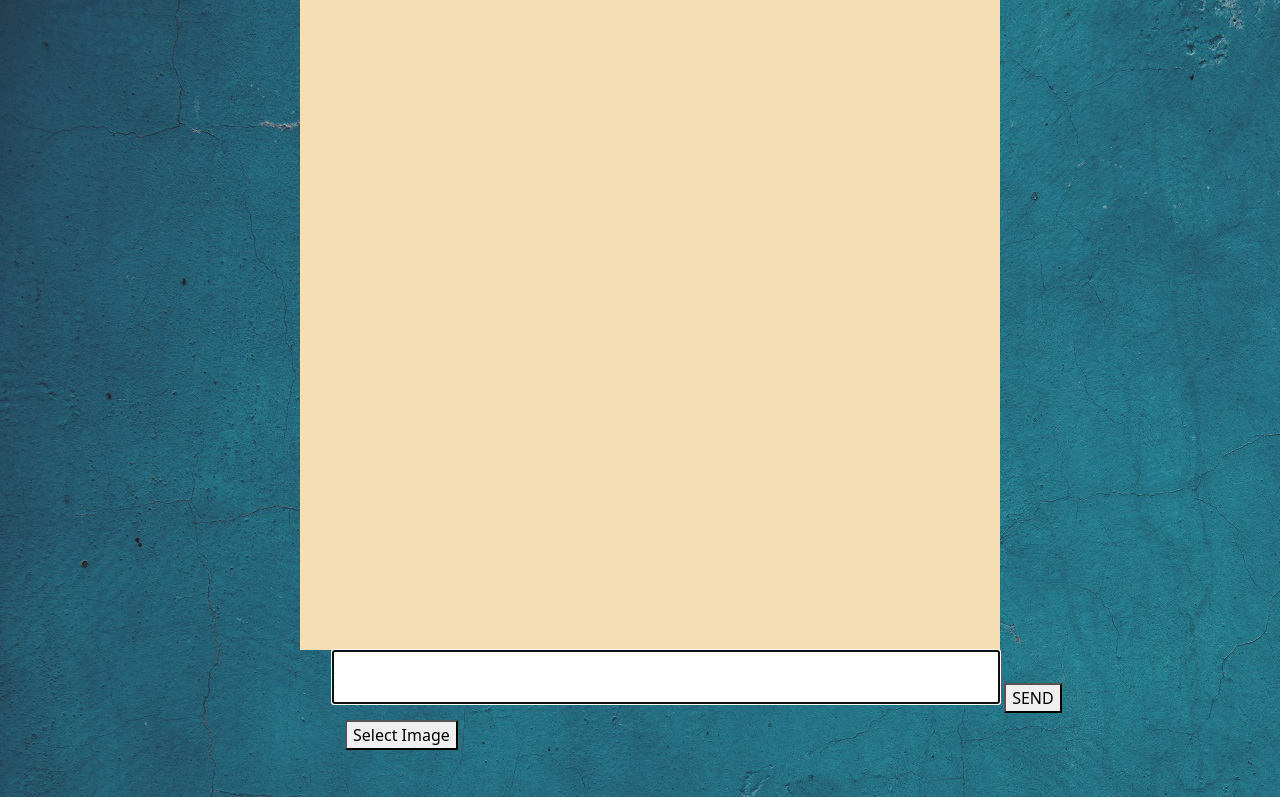
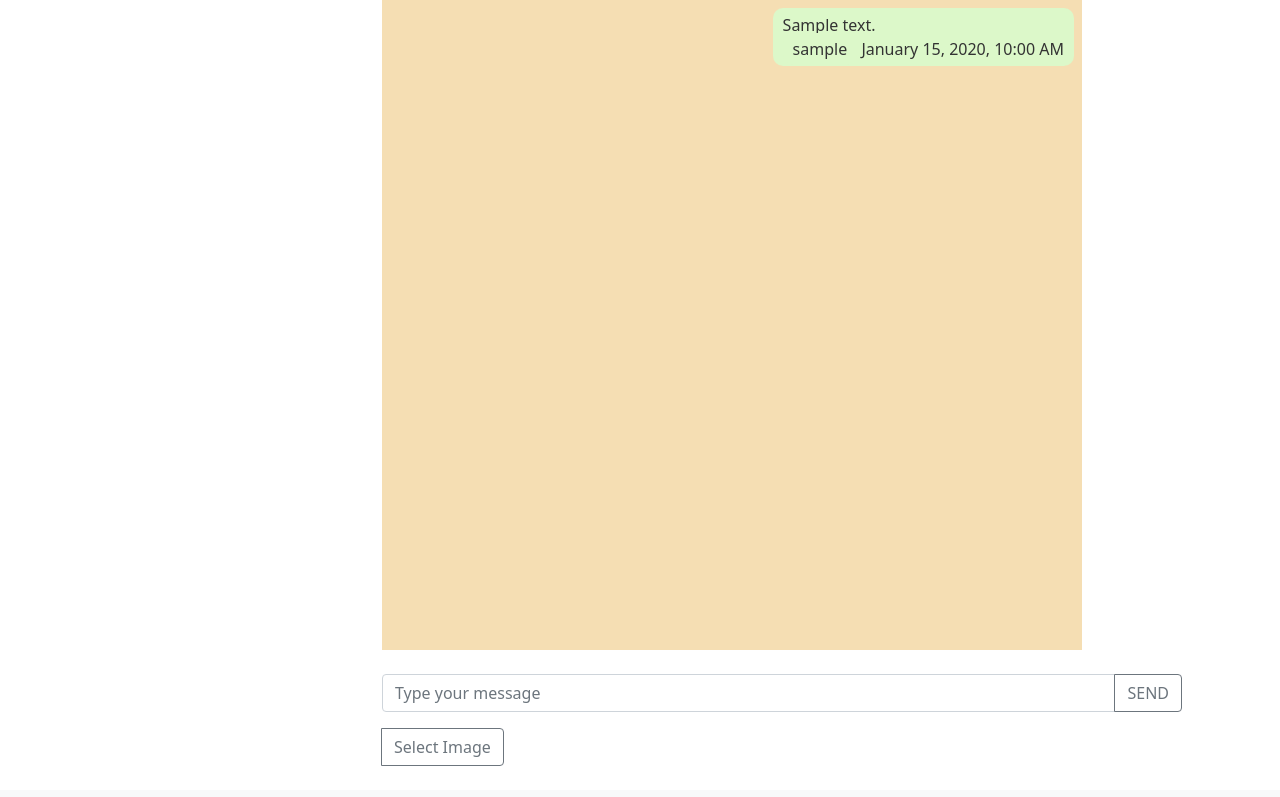
Before and after one commit to sinasezza/sinagram-Django, a Django app: page /messenger/contact-chat/1/ in a window 1280 px wide. Shown: the part 56-853 px from the top of the page. After the commit the page ends 822 px from the top, so only its background shows below. Run offline with Django 4.2, Linux system fonts and the light colour scheme; a user stored in the database is signed in; tables that the repository leaves empty hold one stand-in row (values such as "Sample post"); some libraries are stand-ins or nearby versions.

Commit message:
feat: channels added and configured to project and contact chat page prepared.

```diff
--- a/messenger/views.py
+++ b/messenger/views.py
@@ -36,6 +36,7 @@ def get_or_create_room(request, receiver_id: str):
 @users_decorators.profile_required
 def contact_chat_view(request, room_id: str):
     room = get_object_or_404(models.PrivateRoom, id=room_id)
+    room_messages = room.private_messages.all()
 
     form = forms.SendMessageForm()
 
@@ -44,6 +45,7 @@ def contact_chat_view(request, room_id: str):
         'room': room,
         'sender': room.user1,
         'receiver': room.user2,
+        'room_messages': room_messages,
     }
     return render(request, 'messenger/contact_chat_page.html', context)
 
--- a/pyproject.toml
+++ b/pyproject.toml
@@ -32,6 +32,7 @@ django-phonenumber-field = {extras = ["phonenumbers"], version = "^7.3.0"}
 crispy-bootstrap5 = "^2024.2"
 django-crispy-forms = "^2.1"
 ruff = "^0.3.5"
+channels = {extras = ["daphne"], version = "^4.1.0"}
 
 
 [build-system]
--- /dev/null
+++ b/sinagram/routing.py
@@ -0,0 +1,6 @@
+from django.urls import re_path
+from messenger import consumers as messenger_consumers
+
+websocket_urlpatterns = [
+    re_path(r'ws/messenger/(?P<room_name>[\w-]+)/$', messenger_consumers.MessengerConsumer.as_asgi()),
+]
--- a/static/css/styles.css
+++ b/static/css/styles.css
@@ -121,3 +121,24 @@
 .editOptions {
   font-size: 25px;
 }
+/* ------------------------- */
+.message-container {
+  display: flex;
+  flex-direction: column;
+}
+
+.message-sender {
+  align-self: flex-end;
+  background-color: #DCF8C9;
+  color: #333;
+  border-radius: 10px;
+  padding: 5px 10px;
+}
+
+.message-receiver {
+  align-self: flex-start;
+  background-color: #E3E3E3;
+  color: #333;
+  border-radius: 10px;
+  padding: 5px 10px;
+}
--- a/templates/messenger/contact_chat_page.html
+++ b/templates/messenger/contact_chat_page.html
@@ -1,77 +1,95 @@
 {% extends "base/base.html" %}
 
-{% block title %}
-    chat
-{% endblock title %}
+{% block title %} chat {% endblock title %}
+
+{% block content %}
+<div class="container">
+  <div id="_messages" onclick="isOpenMenu=false;hide_menu(event);" oncontextmenu="event.preventDefault();">
+    <div class="message-container">
+      {% for message in room_messages %}
+        <div class="message-{% if message.sender == sender %}sender{% else %}receiver{% endif %} mx-2 my-2">
+          <div class="message-content">
+            {{ message.message }}
+          </div>
+          <div class="message-info">
+            <span class="message-sender">{{ message.sender }}</span>
+            <span class="message-date">{{ message.sent_date|date:"F d, Y, h:i A" }}</span>
+          </div>
+        </div>
+      {% endfor %}
+    </div>
+  </div>
+
+
+  <div id="mask" onclick="hideImg()"></div>
+
+  <ul id="messageContextMenu" class="dropdown-menu" aria-labelledby="dropdownMenuButton" oncontextmenu="event.preventDefault();">
+    <li id="cp" class="dropdown-item">Copy</li>
+    <li id="del" class="dropdown-item">Delete</li>
+  </ul>
+
+  <div id="form_div" class="mt-4">
+    <form method="POST" id="send_message_form" action="" class="mb-4">
+      {% csrf_token %}
+      <div class="input-group mb-3">
+        <input type="text" class="form-control" placeholder="Type your message" aria-label="Type your message" aria-describedby="msg_btn" name="message" id="message">
+        <button class="btn btn-outline-secondary" type="submit" id="msg_btn">SEND</button>
+      </div>
+
+      <div class="input-group">
+        <input type="file" name="file" id="id_file" accept="image/*" style="display: none;">
+        <label for="id_file" class="btn btn-outline-secondary">Select Image</label>
+      </div>
+
+    </form>
+
+    <ul id="deletionForm" class="list-group">
+      <li class="list-group-item">Are you sure to delete this message ?</li>
+      <li class="list-group-item"><button id="del_button" class="btn btn-danger">Yes, delete message</button></li>
+      <li class="list-group-item"><button id="dont_del_button" class="btn btn-secondary">NO, don't delete</button></li>
+    </ul>
+  </div>
+</div>
+{% endblock content %}
 
 
 
-{% block content %}
+{% block custom_js %}
+    <script>
+      $(document).ready(function() {
 
-    <div  id="_messages" onclick="isOpenMenu=false;hide_menu(event);" oncontextmenu='event.preventDefault();'> </div>
+      });
+    </script>
+{% endblock custom_js %}
 
-    <div id="mask" onclick="hideImg()"></div>
-
-    <ul id="messageContextMenu" oncontextmenu="event.preventDefault();">
-        <li id="cp">Copy</li>
-        <li id="del">Delete</li>
-    </ul>
-
-
-    <div id="form_div" >
-        <form method="POST" id="send_message_form" action="">
-            {% csrf_token %}
-            <ul>
-                <li>{{form.message}}</li>
-                <li><button id="msg_btn">SEND</button></li>
-                <label for="id_file" class="btn"><button onclick="$('#id_file').click();">Select Image</button> </label>
-                <li><input type="file" name="file" id="id_file" accept="image/*" style="visibility:hidden;"></li>
-            </ul>
-
-            <br>
-
-        </form>
-
-        <ul id="deletionForm">
-            <li> Are you sure to delete this message ?</li>
-            <li><button id="del_button">Yes,delete message</button> </li>
-            <li><button id="dont_del_button">NO,Don't Delete</button> </li>
-        </ul>
-
-    </div>
-
-
-
-
+{% comment %} {% block custom_js %}
   <script>
-        var message_num = '0';
-        var fetched_num = '0';
-        var current_user = '{{request.user}}';
+    var message_num = "0";
+    var fetched_num = "0";
+    var current_user = "{{request.user}}";
     var isOpenMenu = false;
     var isOpen_delete_confirm = false;
     var isAdded = true;
-        document.body.style.backgroundImage = 'url("/static/images/background.jpg")';
-        const main_form = $('#send_message_form');
-        const main_text = $('#id_text')
-        const main_file = $('#id_file');
+    const main_form = $("#send_message_form");
+    const main_text = $("#id_text");
+    const main_file = $("#id_file");
 
     // -------------------------
-        $('#send_message_form').on('submit',submit_message);
+    $("#send_message_form").on("submit", submit_message);
     // -------------------------
-        $('#send_message_form').on('keydown',function(event) {
-            if(event.shiftKey && event.keyCode == 13 )
-                return ;
-            if(event.keyCode == 13){
+    $("#send_message_form").on("keydown", function (event) {
+      if (event.shiftKey && event.keyCode == 13) return;
+      if (event.keyCode == 13) {
         event.preventDefault();
-                if (!main_text.val() && !main_file.val()){
+        if (!main_text.val() && !main_file.val()) {
           return;
         }
 
         $.ajax({
-                    type: 'POST',
-                    url : window.location.href,
+          type: "POST",
+          url: window.location.href,
           data: new FormData(this),
-                    success : function(response) {
+          success: function (response) {
             main_form.trigger("reset");
             main_text.trigger("focus");
             isAdded = true;
@@ -79,23 +97,22 @@
           cache: false,
           contentType: false,
           processData: false,
-                })
+        });
       }
-
     });
     // -------------------------
     function submit_message(e) {
       e.preventDefault();
 
-            if (!main_text.val() && !main_file.val()){
+      if (!main_text.val() && !main_file.val()) {
         return;
       }
 
       $.ajax({
-                type: 'POST',
-                url : window.location.href,
+        type: "POST",
+        url: window.location.href,
         data: new FormData(this),
-                success : function(response) {
+        success: function (response) {
           main_form.trigger("reset");
           main_text.trigger("focus");
           isAdded = true;
@@ -103,62 +120,70 @@
         cache: false,
         contentType: false,
         processData: false,
-            })
+      });
     }
     // -------------------------
-		function show_menu(e){
+    function show_menu(e) {
       e.preventDefault();
-            isOpenMenu = true
-            var menu = $('#messageContextMenu');
-            var del_button  = $('#del');
-            var copy_button = $('#cp');
-            if(e.srcElement.getElementsByTagName('img')[0] || e.srcElement.tagName == 'IMG'){
-                copy_button.css('display','none');
-                menu.css('height','45px');
-            }else{
-                $('#cp').css('display','block');
-                menu.css('height','90px');
+      isOpenMenu = true;
+      var menu = $("#messageContextMenu");
+      var del_button = $("#del");
+      var copy_button = $("#cp");
+      if (
+        e.srcElement.getElementsByTagName("img")[0] ||
+        e.srcElement.tagName == "IMG"
+      ) {
+        copy_button.css("display", "none");
+        menu.css("height", "45px");
+      } else {
+        $("#cp").css("display", "block");
+        menu.css("height", "90px");
       }
 
-            del_button.unbind().click(function(){
-                menu.css('display','none');
+      del_button.unbind().click(function () {
+        menu.css("display", "none");
         isOpenMenu = false;
-                if(e.srcElement.tagName == 'IMG')
-                    show_delete_confirm(e,e.srcElement.parentElement.id);
-                else
-                    show_delete_confirm(e,e.srcElement['id']);
+        if (e.srcElement.tagName == "IMG")
+          show_delete_confirm(e, e.srcElement.parentElement.id);
+        else show_delete_confirm(e, e.srcElement["id"]);
       });
-            copy_button.unbind().click(function(){
-                menu.css('display','none');
+      copy_button.unbind().click(function () {
+        menu.css("display", "none");
         isOpenMenu = false;
-                navigator.clipboard.writeText(e.srcElement.getElementsByClassName('msg')[0].innerHTML);
+        navigator.clipboard.writeText(
+          e.srcElement.getElementsByClassName("msg")[0].innerHTML
+        );
       });
-            menu.css('left', e.pageX+'px');
-			menu.css('top', e.pageY+'px');
-			menu.css('display', "inline");
+      menu.css("left", e.pageX + "px");
+      menu.css("top", e.pageY + "px");
+      menu.css("display", "inline");
     }
     // --------------------------
     function hide_menu() {
-		    $('#messageContextMenu').css('display','none');
+      $("#messageContextMenu").css("display", "none");
     }
     // --------------------------
-        function show_delete_confirm(event,num){
+    function show_delete_confirm(event, num) {
       if (isOpen_delete_confirm == false) {
         isOpen_delete_confirm = true;
-                var prev_color = $('#'+num).css('background-color')
-                $('#'+num).css('background-color','#dda0dd');
-                const deletionForm = $('#deletionForm');
-                deletionForm.css('display','inline-block');
+        var prev_color = $("#" + num).css("background-color");
+        $("#" + num).css("background-color", "#dda0dd");
+        const deletionForm = $("#deletionForm");
+        deletionForm.css("display", "inline-block");
         var h = event.pageY;
-                deletionForm.css('left' , '350px');
-                deletionForm.css('top' ,  (h-10)+'px');
+        deletionForm.css("left", "350px");
+        deletionForm.css("top", h - 10 + "px");
 
-                $('#del_button').unbind().click(function() {
+        $("#del_button")
+          .unbind()
+          .click(function () {
             delete_message(num);
             hide_deletion_confirm();
             isOpen_delete_confirm = false;
           });
-                $('#dont_del_button').unbind().click(function() {
+        $("#dont_del_button")
+          .unbind()
+          .click(function () {
             hide_deletion_confirm();
             event.srcElement.style.backgroundColor = prev_color;
             isOpen_delete_confirm = false;
@@ -166,89 +191,103 @@
       }
     }
     // --------------------------
-        function hide_deletion_confirm(){
-            $('#deletionForm').css('display','none');
+    function hide_deletion_confirm() {
+      $("#deletionForm").css("display", "none");
     }
     // --------------------------
-        function delete_message(num){
-            var url = '/delete-message/'+num+'/';
+    function delete_message(num) {
+      var url = "/delete-message/" + num + "/";
       $.ajax({
-                type:'POST',
-                url : url,
+        type: "POST",
+        url: url,
         data: {
-                    csrfmiddlewaretoken: '{{csrf_token}}',
+          csrfmiddlewaretoken: "{{csrf_token}}",
         },
-            })
+      });
     }
     // --------------------------
-        setInterval(function() {
+    setInterval(function () {
       $.ajax({
-                    type:'GET',
-                    url : 'message-count/',
-                    success : function(response){
+        type: "GET",
+        url: "message-count/",
+        success: function (response) {
           fetched_num = response;
+        },
+      });
+      // -------------------------
+      if (message_num != fetched_num) {
+        const $messages = $("#_messages");
+        $.ajax({
+          type: "GET",
+          url: "get-all-messages/",
+          success: function (response) {
+            response = JSON.parse(response);
+            for (var key in response) {
+              if (key == 0) $messages.html("");
+              var output = "";
+              if (response[key].file != "False") {
+                output =
+                  '<small>"' +
+                  response[key].sender +
+                  '"</small>' +
+                  "<br>" +
+                  '<img src="' +
+                  response[key].file +
+                  '" class="smallImg" onclick="showOriginal(this)"> <br>' +
+                  "<small>" +
+                  response[key].sent_date.substring(0, 19) +
+                  "</small>";
+              } else {
+                output =
+                  '<small>"' +
+                  response[key].sender +
+                  '"</small>' +
+                  '<h4 class="msg">' +
+                  response[key].message +
+                  "</h4>" +
+                  "<small>" +
+                  response[key].sent_date.substring(0, 19) +
+                  "</small>";
               }
-                })
-                // -------------------------
-                if(message_num != fetched_num){
-                    const $messages = $('#_messages');
-                    $.ajax({
-                        type:'GET',
-                        url : 'get-all-messages/',
-                        success: function(response) {
-                            response = JSON.parse(response)
-                            for (var key in response){
-                                if (key == 0)
-                                    $messages.html('');
-                                var output = '';
-                                if(response[key].file != 'False'){
-                                    output = '<small>"'+response[key].sender+'"</small>'+'<br>'+
-                                    '<img src="'+response[key].file+'" class="smallImg" onclick="showOriginal(this)"> <br>'+'<small>'+
-                                    response[key].sent_date.substring(0,19)+'</small>';
-                                }else{
-                                    output =  '<small>"'+response[key].sender+'"</small>'+
-                                    '<h4 class="msg">'+response[key].message+'</h4>'+'<small>'+
-                                    response[key].sent_date.substring(0,19)+'</small>';
-                                }
-                                const newElem = document.createElement('div');
-                                if(response[key].sender != current_user)
-                                    newElem.setAttribute('class','single_message_sender');
-                                else
-                                    newElem.setAttribute('class','single_message_receiver');
-                                newElem.setAttribute('data-index',key);
-                                var id = response[key].id
-                                newElem.setAttribute('id',id);
-                                newElem.oncontextmenu = function(e){
-                                    if(response[newElem.getAttribute('data-index')].sender != current_user){
+              const newElem = document.createElement("div");
+              if (response[key].sender != current_user)
+                newElem.setAttribute("class", "single_message_sender");
+              else newElem.setAttribute("class", "single_message_receiver");
+              newElem.setAttribute("data-index", key);
+              var id = response[key].id;
+              newElem.setAttribute("id", id);
+              newElem.oncontextmenu = function (e) {
+                if (
+                  response[newElem.getAttribute("data-index")].sender !=
+                  current_user
+                ) {
                   e.preventDefault();
                   return;
                 }
                 !isOpenMenu && !isOpen_delete_confirm && show_menu(e);
-                                }
+              };
               newElem.innerHTML = output;
               $messages.append(newElem);
             }
-                            if(isAdded){
+            if (isAdded) {
               $messages.scrollTop($messages.prop("scrollHeight"));
               isAdded = false;
             }
             message_num = fetched_num;
           },
-                        error: function(response){
-                            console.log('something wrong : ',response);
-                        }
+          error: function (response) {
+            console.log("something wrong : ", response);
+          },
         });
       }
       // -------------------
-                if($('#id_file').val()){
-                    $('#send_message_form textarea').css('display','none');
-                }else{
-                    $('#send_message_form textarea').css('display','block');
+      if ($("#id_file").val()) {
+        $("#send_message_form textarea").css("display", "none");
+      } else {
+        $("#send_message_form textarea").css("display", "block");
       }
       // -------------------
-
-        },1000);
+    }, 1000);
     // -------------------------
   </script>
-
-{% endblock content %}
+{% endblock custom_js %} {% endcomment %}
```
Also changed, not shown: messenger/consumers.py (added, +9 -0 lines), requirements.txt (+22 -4 lines), sinagram/asgi.py (+15 -10 lines), sinagram/settings.py (+10 -0 lines), 1 other file. Lines whose indentation alone changed are shown as unchanged.
